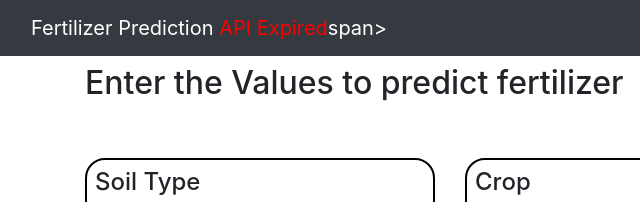
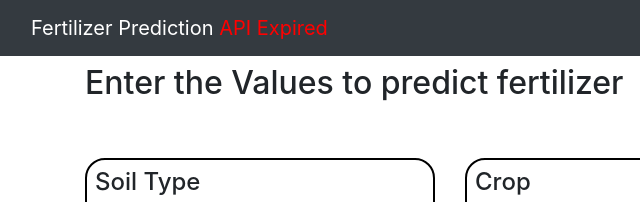
Before and after one commit to sanidhya-sahu/Fertilizer-Prediction-Model-Deployment, a plain HTML site: page index.html in a window 1280 px wide. Shown: the top 202 px of the page, 0-640 px from the left. Drawn offline with nearby package versions, Linux system fonts and the light colour scheme.

Commit message:
Update index.html

```diff
--- a/index.html
+++ b/index.html
@@ -14,7 +14,7 @@
   <div class="navbar">
     <nav class="navbar fixed-top navbar-expand-lg navbar-dark bg-dark">
       <div class="container-fluid">
-        <a class="navbar-brand" href="https://sanidhya-sahu.github.io/Fertilizer-Prediction-Model-Deployment/">Fertilizer Prediction <span style="color:red;">API Expired</span>span></a>
+        <a class="navbar-brand" href="https://sanidhya-sahu.github.io/Fertilizer-Prediction-Model-Deployment/">Fertilizer Prediction <span style="color:red;"> API Expired </span></a>
         <button class="navbar-toggler" type="button" data-bs-toggle="collapse" data-bs-target="#navbarSupportedContent"
           aria-controls="navbarSupportedContent" aria-expanded="false" aria-label="Toggle navigation">
           <span class="navbar-toggler-icon"></span>
```
